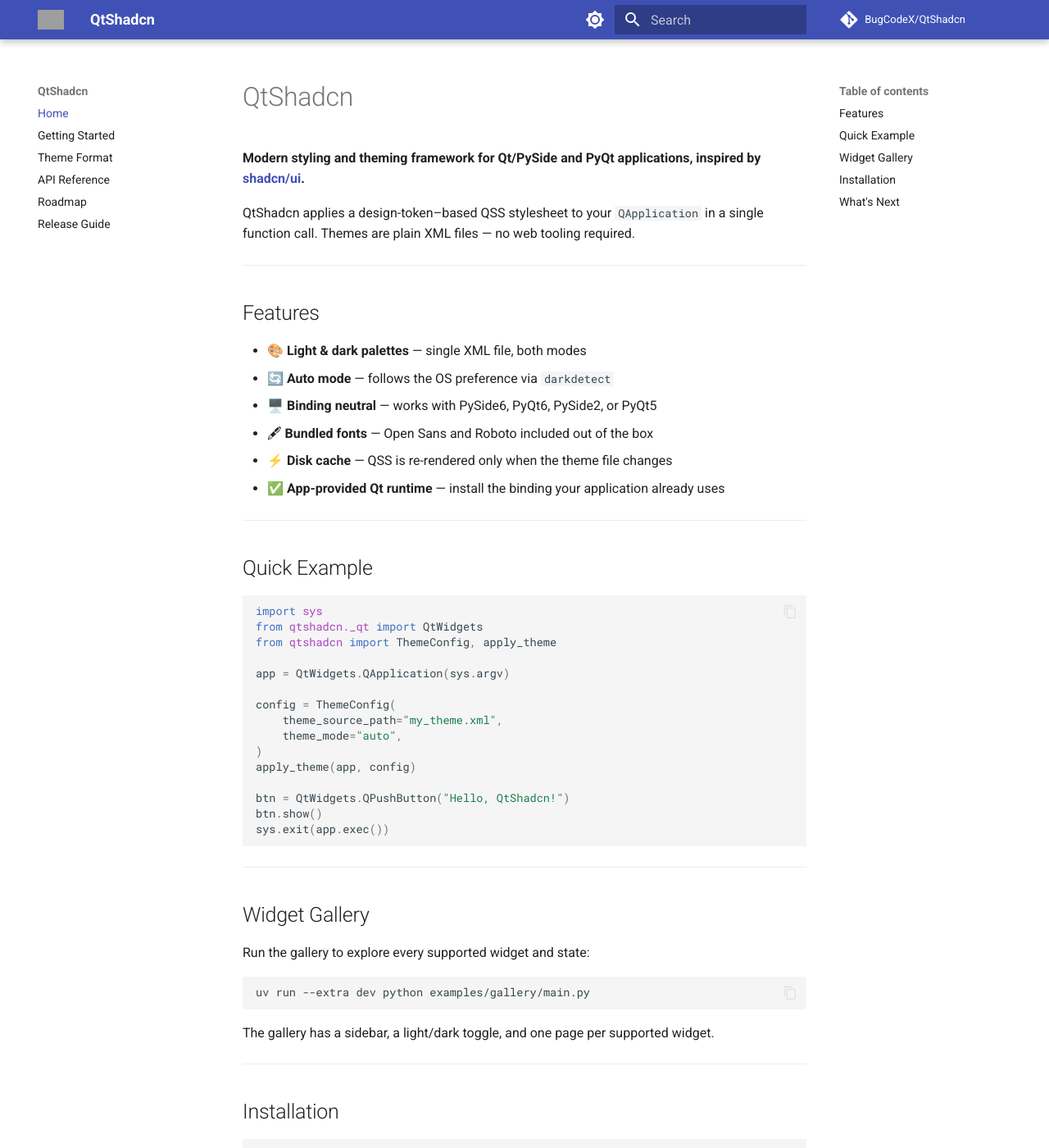
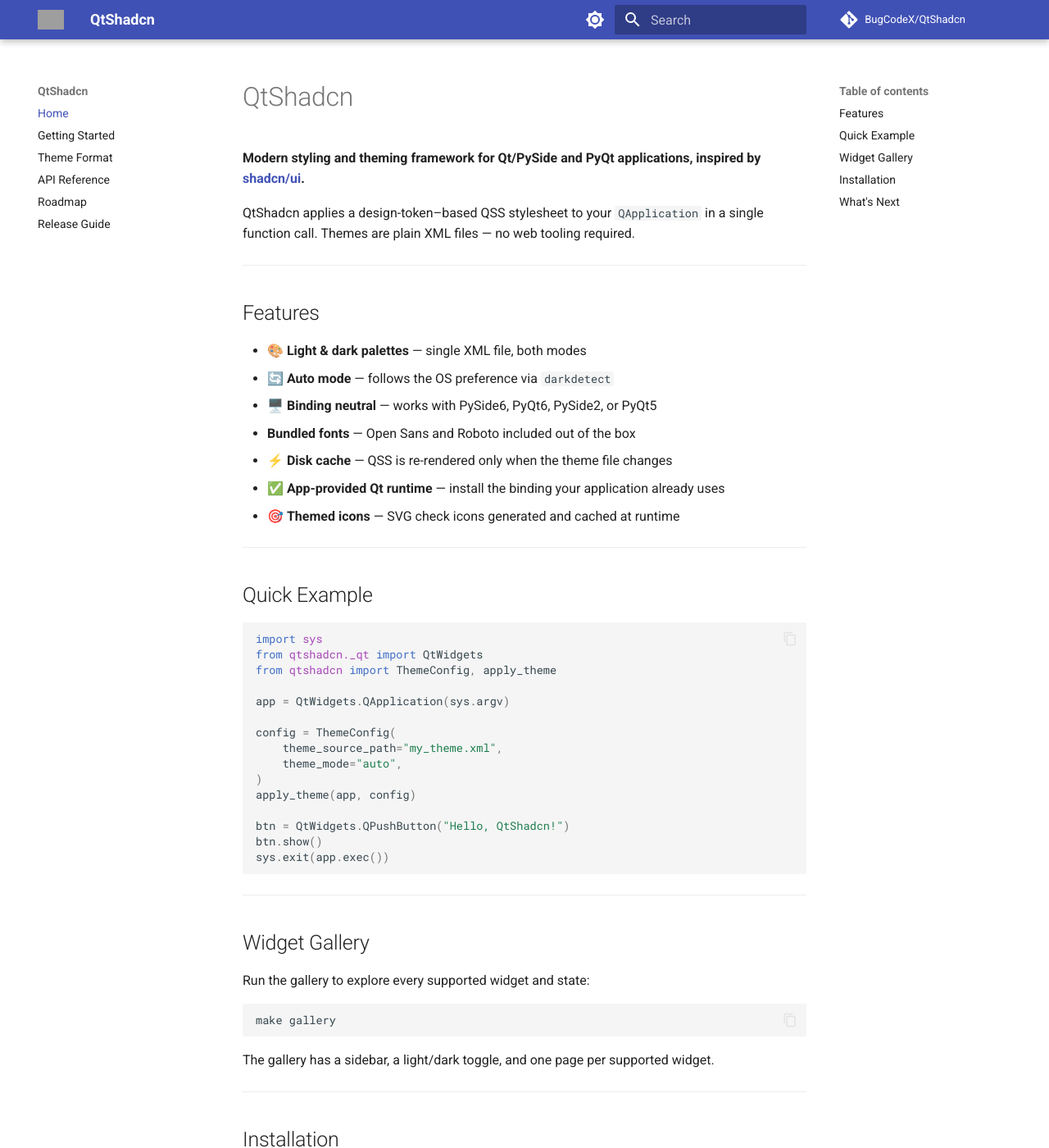
Before and after one commit to BugCodeX/QtShadcn, an MkDocs documentation site: the page built from docs/index.md, in a window 1280 px wide and 1400 px high. Shown: the whole window at 82% size. Built offline with MkDocs 1.6.1 and Material for MkDocs 9.7.7, drawn with Linux system fonts in a browser that asks for light colours; comment, search, counter and statistics services are not loaded; grey boxes are pictures that could not be loaded.

Commit message:
docs: update README and docs for v0.0.7, add gallery make target

````diff
--- a/docs/index.md
+++ b/docs/index.md
@@ -11,9 +11,10 @@
 - 🎨 **Light & dark palettes** — single XML file, both modes
 - 🔄 **Auto mode** — follows the OS preference via `darkdetect`
 - 🖥️ **Binding neutral** — works with PySide6, PyQt6, PySide2, or PyQt5
-- 🖋 **Bundled fonts** — Open Sans and Roboto included out of the box
+-  **Bundled fonts** — Open Sans and Roboto included out of the box
 - ⚡ **Disk cache** — QSS is re-rendered only when the theme file changes
 - ✅ **App-provided Qt runtime** — install the binding your application already uses
+- 🎯 **Themed icons** — SVG check icons generated and cached at runtime
 
 ---
 
@@ -44,7 +45,7 @@
 Run the gallery to explore every supported widget and state:
 
 ```bash
-uv run --extra dev python examples/gallery/main.py
+make gallery
 ```
 
 The gallery has a sidebar, a light/dark toggle, and one page per supported widget.
````
Also changed, not shown: README.md (+5 -2 lines), docs/api-reference.md (+2 -1 lines), 1 other file.
